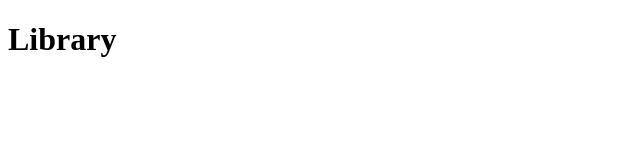
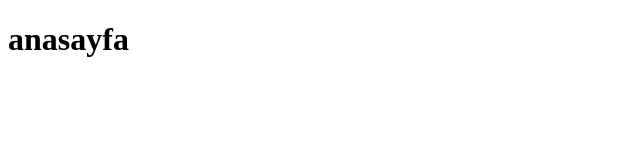
Before and after one commit to Humeyra02/libraryapp, a React (Create React App) app: page / in a window 1280 px wide. Shown: the top 160 px of the page, without its empty margins (0-640 px from the left). Built offline with nearby package versions, Linux system fonts and the light colour scheme.

Commit message:
router structure

```diff
--- a/src/App.js
+++ b/src/App.js
@@ -1,14 +1,23 @@
 import React from "react";
 
 import { useSelector } from "react-redux";
+import {BrowserRouter,Routes,Route} from "react-router-dom"
+import Home from "./pages/Home";
+import NotFound from "./pages/NotFound";
 
 function App() {
   const allStates=useSelector(state=>state)
   console.log(allStates)
   return (
-    <div>
-      <h1>Library</h1>
-    </div>
+    <BrowserRouter>
+      <Routes>
+        <Route path="/" element={<Home/>}/>
+
+
+        <Route path="*" element={<NotFound/>}/>
+      {/** yildiz isaretinin anlami hic bir pathe uymazsa bu yildizli path calissin demek ve yildizli path ise error sayfasi icin */}
+      </Routes>
+    </BrowserRouter>
   );
 }
 
--- /dev/null
+++ b/src/pages/Home.js
@@ -0,0 +1,13 @@
+import React from "react";
+
+const Home=()=>{
+    return(
+        <div>
+            <h1>
+                anasayfa
+            </h1>
+        </div>
+    )
+}
+
+export default Home
--- /dev/null
+++ b/src/pages/NotFound.js
@@ -0,0 +1,13 @@
+import React from "react";
+
+const NotFound=()=>{
+    return(
+        <div>
+            <h1>
+                404 not found
+            </h1>
+        </div>
+    )
+}
+
+export default NotFound
```
